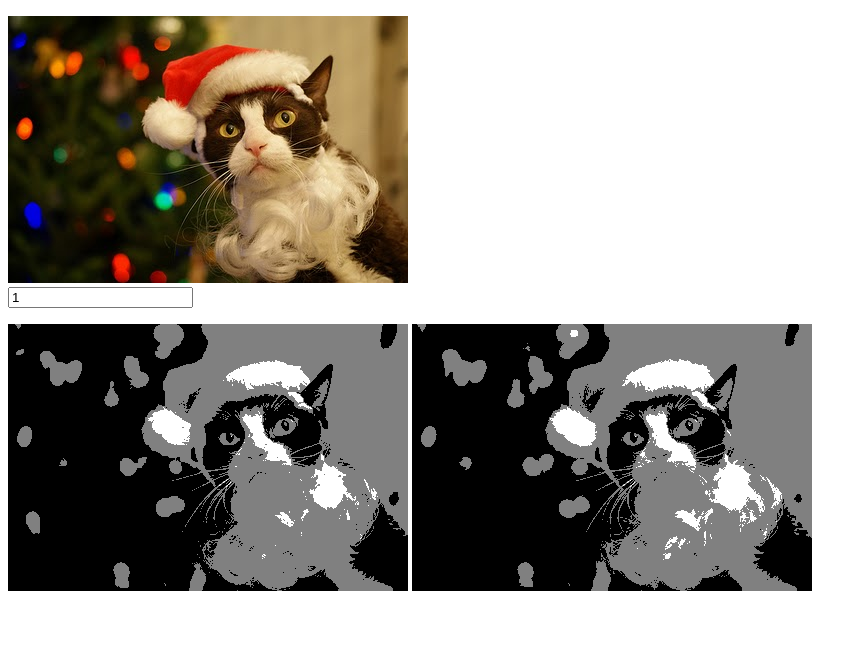
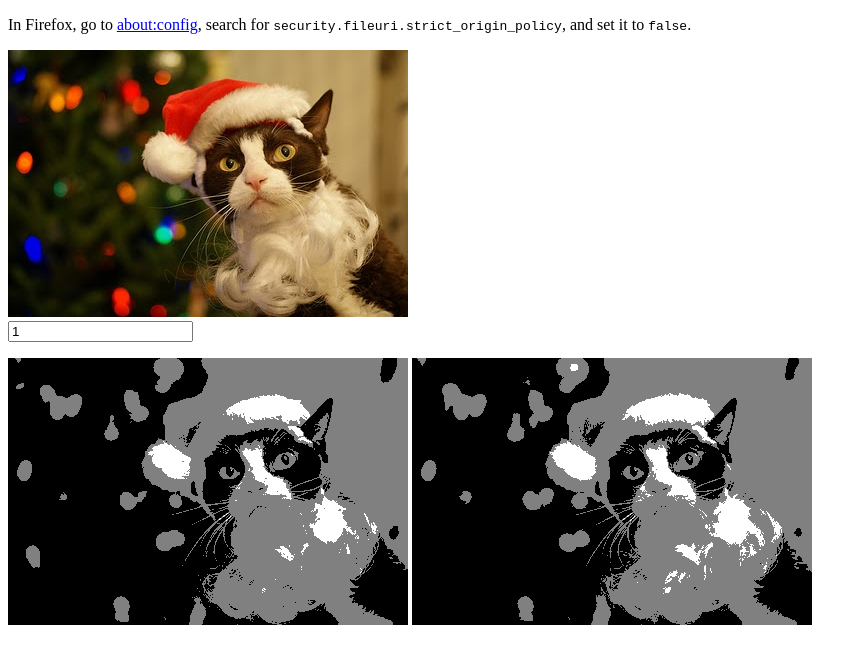
Before and after one commit to jamiestrachan/paint-by-polygon, a website: page index.html in a window 1280 px wide. Shown: the whole page, without its empty margins (0-867 px from the left). Drawn offline with Linux system fonts and the light colour scheme.

Commit message:
adding note about how to configure Firefox for this to work

```diff
--- a/index.html
+++ b/index.html
@@ -7,7 +7,7 @@
 </head>
 <body>
 
-
+<p>In Firefox, go to <a href="about:config">about:config</a>, search for <code>security.fileuri.strict_origin_policy</code>, and set it to <code>false</code>.</p>
 
 <p>
     <img id="canvasSource" src="./images/3.jpg" alt="Canvas Source" />
```
